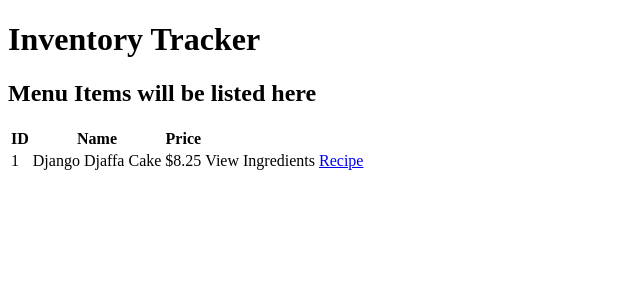
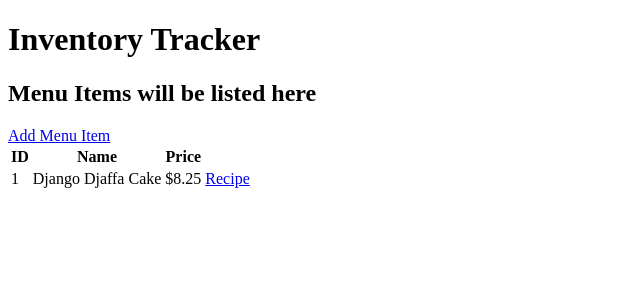
Before and after one commit to banksjazz87/inventory-tracker, a Django app: page /menu-items/ in a window 1280 px wide. Shown: the top 300 px of the page, without its empty margins (0-640 px from the left). Run offline with Django 5.2, Linux system fonts and the light colour scheme; data comes from the database, SQL or seed files in the repository; both versions use the stored data as it was after the commit.

Commit message:
feature: working on the ability to add new menu items

```diff
--- a/inventory_tracker/templates/menu-items/index.html
+++ b/inventory_tracker/templates/menu-items/index.html
@@ -6,6 +6,7 @@
 
 {% block body %}
     <h2>Menu Items will be listed here</h2>
+    <a href="{% url 'add-menu-item' %}">Add Menu Item</a>
      <table>
         <thead>
             <th>ID</th>
@@ -17,9 +18,6 @@
                 <td>{{ item.pk }}</td>
                 <td>{{ item.name }}</td>
                 <td>${{ item.price}}</td>
-                <td>View Ingredients</td>
-                {% comment %} <td><a href="{% url 'ingredient-edit' pk=ingredient.pk %}">Edit</a></td>
-                <td><a href="{% url 'ingredient-delete' pk=ingredient.pk %}">Delete</a></td> {% endcomment %}
                  <td><a href="{% url 'menu-item-ingredient-list' pk=item.pk%}">Recipe</a></td>
             </tr>
         {% endfor %}
--- a/inventory_tracker/urls.py
+++ b/inventory_tracker/urls.py
@@ -31,4 +31,6 @@ urlpatterns = [
 
     path('menu-items/', views.MenuItemListView.as_view(), name='menu-item-list'),
     path('menu-items/ingredient_list/<int:pk>', views.MenuIngredientList.as_view(), name="menu-item-ingredient-list"),
+    path('menu-items/success', views.MenuSuccess.as_view(), name='menu-success'),
+    path('menu-items/add_menu_item_form', views.AddMenuItem.as_view(), name='add-menu-item'),
 ]
--- a/inventory_tracker/views.py
+++ b/inventory_tracker/views.py
@@ -5,7 +5,7 @@ from django.views.generic.edit import UpdateView, DeleteView
 from urllib.parse import urlencode
 from django.urls import reverse_lazy, reverse
 from .models import Ingredient, MenuItem, RecipeRequirement, Purchase
-from .forms import AddIngredientForm
+from .forms import *
 
 class HomeView(TemplateView):
    template_name = "main/home.html"
@@ -28,6 +28,39 @@ class MenuIngredientList(ListView):
     def get_queryset(self):
         fk_id = self.kwargs.get('pk')
         return RecipeRequirement.objects.filter(menu_item=fk_id)
+
+class MenuSuccess(TemplateView):
+    template_name = "menu-items/success.html"
+
+class AddMenuItem(TemplateView):
+    template_name = "menu-items/add_menu_item_form.html"
+
+    def get(self, request, *args, **kwargs):
+        menu_form = AddMenuItemForm(prefix="menu")
+        recipe_form = AddRecipeRequirementForm(prefix="recipe")
+
+        return self.render_to_response({
+            'menu_form': menu_form,
+            'recipe_form': recipe_form
+        })
+
+    def post(self, request):
+        menu_form = AddMenuItemForm(request.POST)
+        recipe_form = AddRecipeRequirementForm(request.POST)
+
+        if menu_form.is_valid() and recipe_form.is_valid():
+            menu_instance = menu_form.save()
+            recipe_instance = recipe_form.save(commit=False)
+            recipe_instance.menu_item = menu_instance
+            recipe_instance.save()
+
+            return redirect('menu-success')
+
+        return self.render_to_response({
+            'menu_form': menu_form,
+            'recipe_form': recipe_form
+        })
+
 
 
 
```
Also changed, not shown: inventory_tracker/forms.py (+16 -0 lines), inventory_tracker/templates/menu-items/add_menu_item_form.html (added, +33 -0 lines), inventory_tracker/templates/menu-items/success.html (added, +11 -0 lines), db.sqlite3.
